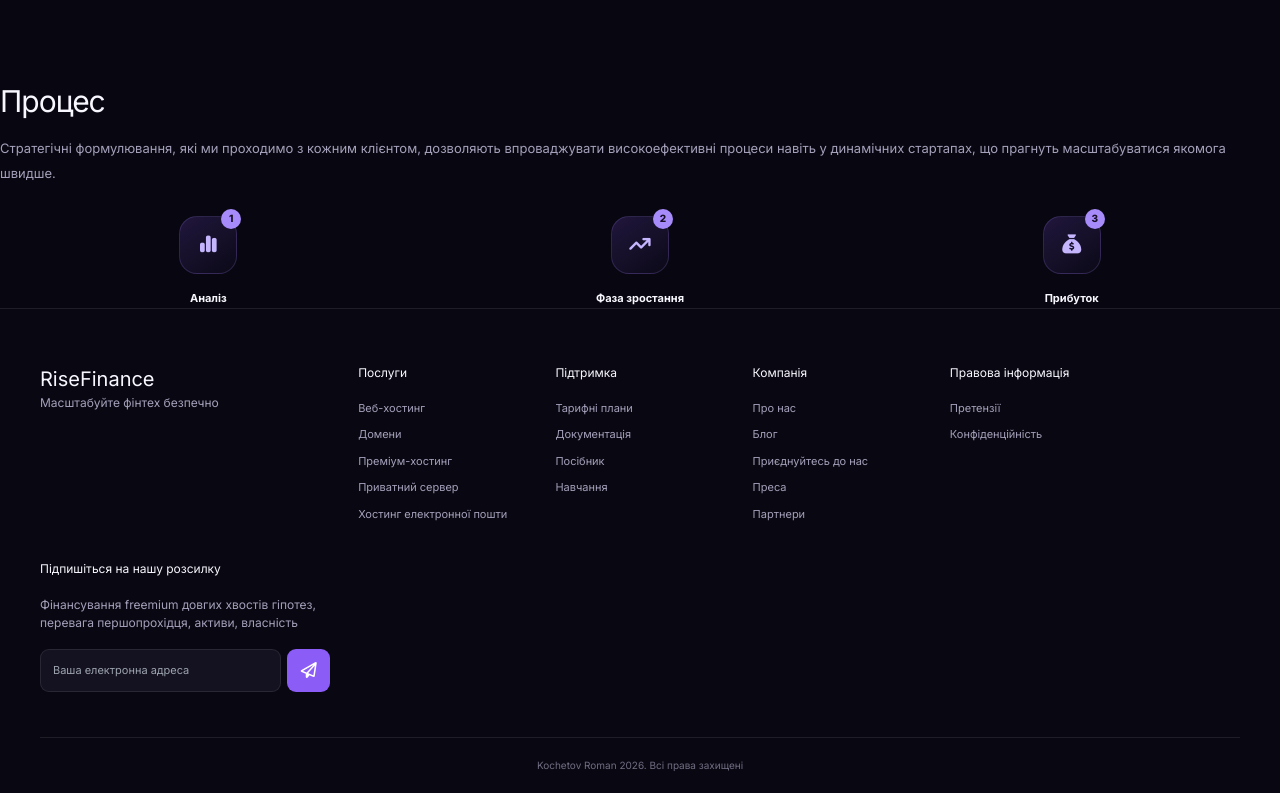
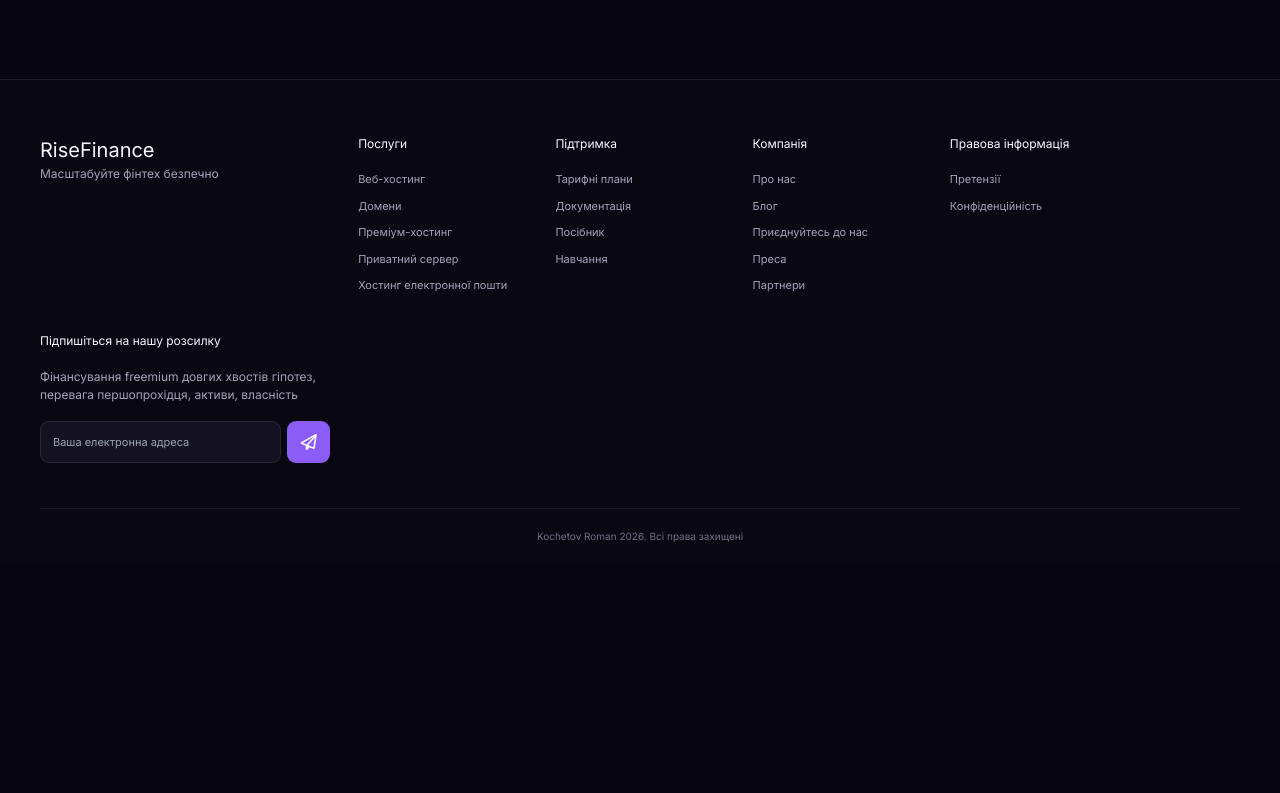
Before and after one commit to Romanif715/RiseFinance, a plain HTML site: page index.html in a window 1280 px wide. Shown: the part 2225-3018 px from the top of the page. After the commit the page ends 2789 px from the top, so only its background shows below. Drawn offline with nearby package versions, Linux system fonts and the light colour scheme; a script that the page names is missing.

Commit message:
Remove right column with process information
Removed the right column section containing process details and steps.

```diff
--- a/index.html
+++ b/index.html
@@ -215,45 +215,6 @@
     </div>
   </section>
 
-      <!-- ПРАВА КОЛОНКА -->
-      <div class="value-right-col">
-        <div class="process-badge-wrapper">
-          <h3 class="process-main-title">Процес</h3>
-        </div>
-
-        <p class="process-description">
-          Стратегічні формулювання, які ми проходимо з кожним клієнтом,
-          дозволяють впроваджувати високоефективні процеси навіть у
-          динамічних стартапах, що прагнуть масштабуватися якомога швидше.
-        </p>
-
-        <ol class="steps-wrapper" aria-label="Етапи процесу">
-          <li class="step-item">
-            <div class="step-icon-bg" aria-hidden="true">
-              <i class="fa-solid fa-chart-simple"></i>
-            </div>
-            <span class="step-number" aria-hidden="true">1</span>
-            <span class="step-name">Аналіз</span>
-          </li>
-          <li class="step-item">
-            <div class="step-icon-bg" aria-hidden="true">
-              <i class="fa-solid fa-arrow-trend-up"></i>
-            </div>
-            <span class="step-number" aria-hidden="true">2</span>
-            <span class="step-name">Фаза зростання</span>
-          </li>
-          <li class="step-item">
-            <div class="step-icon-bg" aria-hidden="true">
-              <i class="fa-solid fa-sack-dollar"></i>
-            </div>
-            <span class="step-number" aria-hidden="true">3</span>
-            <span class="step-name">Прибуток</span>
-          </li>
-        </ol>
-      </div>
-    </div>
-  </div>
-</section>
 
   <!-- ==================== SOLUTIONS ==================== -->
   <section id="solutions-section" class="page-section" style="display: none;">
```
